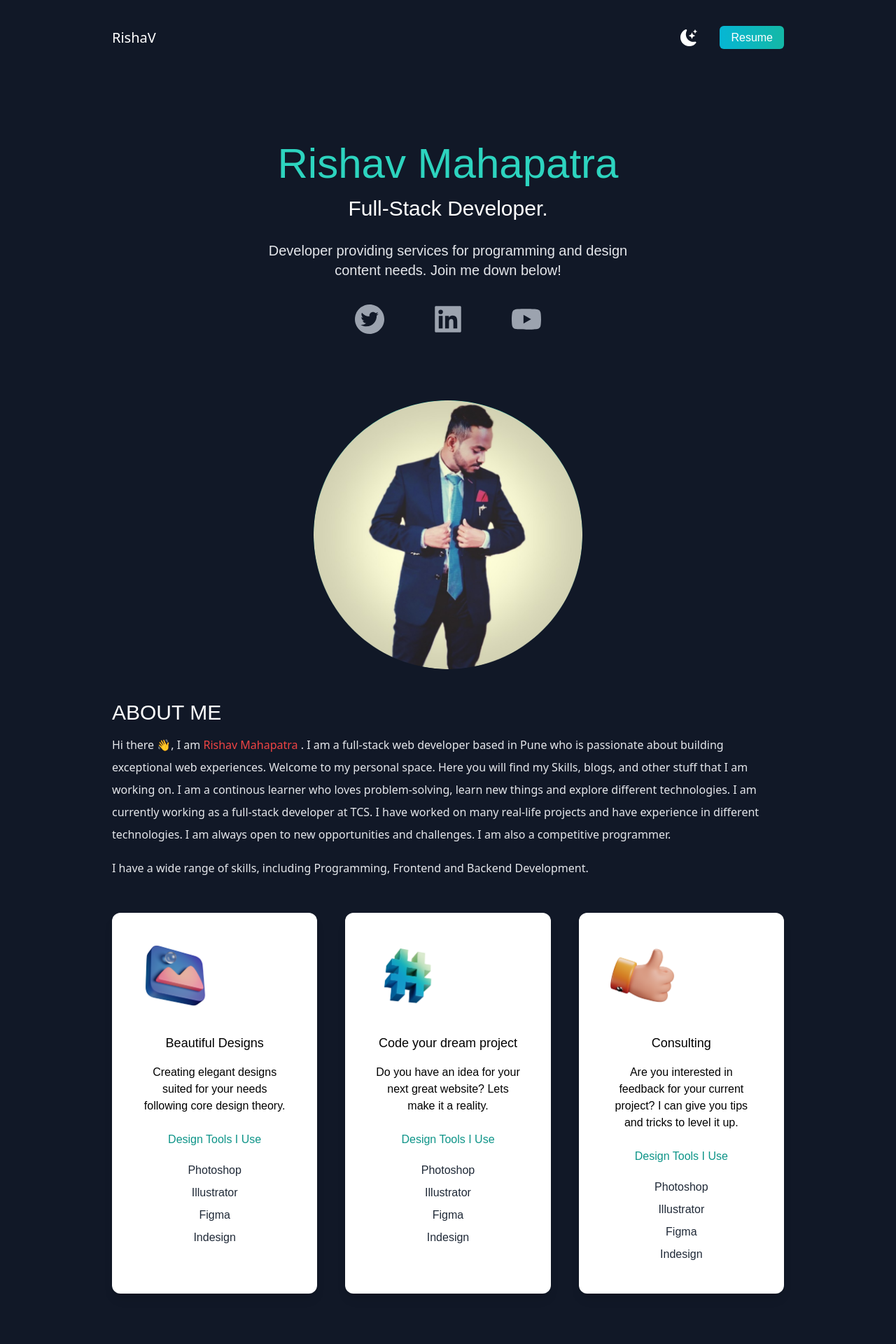
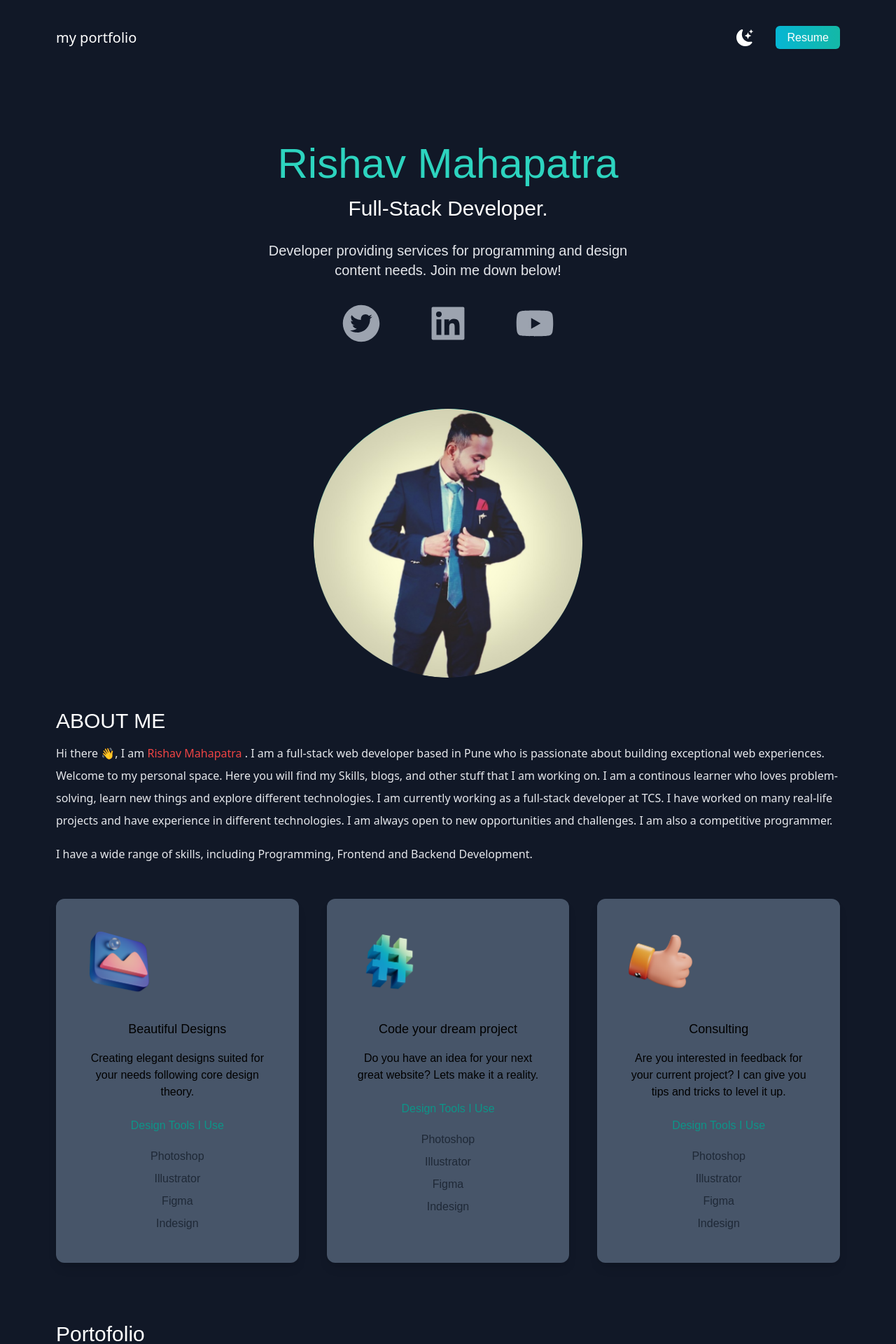
Before and after one commit to rishavmahapatra/Portfolio-V3.0, a Next.js app: page / in a window 1280 px wide. Shown: the top 1920 px of the page at 70% size. Built offline with nearby package versions, Linux system fonts and the light colour scheme.

Commit message:
Update index.js

```diff
--- a/pages/index.js
+++ b/pages/index.js
@@ -28,10 +28,10 @@ export default function Home() {
         <meta name="description" content="Generated by create next app" />
         <link rel="icon" href="/favicon.ico" />
       </Head>
-      <main className=" bg-white px-10 dark:bg-gray-900 md:px-20 lg:px-40">
+      <main className=" bg-white px-5 dark:bg-gray-900 md:px-10 lg:px-20">
         <section className="min-h-screen">
           <nav className="py-10 mb-12 flex justify-between dark:text-white">
-            <h1 className="font-sans text-xl">RishaV</h1>
+            <h1 className="font-sans text-xl">my portfolio</h1>
             <ul className="flex items-center">
               <li>
                 <BsFillMoonStarsFill
@@ -60,12 +60,12 @@ export default function Home() {
               Developer providing services for programming and design content
               needs. Join me down below!
             </p>
-            <div className="text-5xl flex justify-center gap-16 py-3 text-gray-600 dark:text-gray-400">
+            <div className="text-6xl flex justify-center gap-16 py-3 text-gray-600 dark:text-gray-400">
               <AiFillTwitterCircle />
               <AiFillLinkedin />
               <AiFillYoutube />
             </div>
-            <div className="mx-auto bg-gradient-to-b from-teal-500 rounded-full w-64 h-64 relative overflow-hidden mt-20 md:h-96 md:w-96">
+            <div className="mx-auto bg-gradient-to-b from-teal-500 rounded-full w-48 h-48 relative overflow-hidden mt-20 md:h-96 md:w-96">
               <Image src={deved} layout="fill" objectFit="cover" />
             </div>
           </div>
@@ -89,7 +89,7 @@ export default function Home() {
             </p>
           </div>
           <div className="lg:flex gap-10">
-            <div className="text-center shadow-lg p-10 rounded-xl my-10  dark:bg-white flex-1">
+            <div className="text-center shadow-lg p-10 rounded-xl my-10  dark:bg-slate-600 flex-1">
               <Image src={design} width={100} height={100} />
               <h3 className="text-lg font-medium pt-8 pb-2  ">
                 Beautiful Designs
@@ -104,7 +104,7 @@ export default function Home() {
               <p className="text-gray-800 py-1">Figma</p>
               <p className="text-gray-800 py-1">Indesign</p>
             </div>
-            <div className="text-center shadow-lg p-10 rounded-xl my-10 dark:bg-white flex-1">
+            <div className="text-center shadow-lg p-10 rounded-xl my-10 dark:bg-slate-600 flex-1">
               <Image src={code} width={100} height={100} />
               <h3 className="text-lg font-medium pt-8 pb-2 ">
                 Code your dream project
@@ -119,7 +119,7 @@ export default function Home() {
               <p className="text-gray-800 py-1">Figma</p>
               <p className="text-gray-800 py-1">Indesign</p>
             </div>
-            <div className="text-center shadow-lg p-10 rounded-xl my-10 dark:bg-white flex-1">
+            <div className="text-center shadow-lg p-10 rounded-xl my-10 dark:bg-slate-600 flex-1">
               <Image src={consulting} width={100} height={100} />
               <h3 className="text-lg font-medium pt-8 pb-2 ">Consulting</h3>
               <p className="py-2">
```
